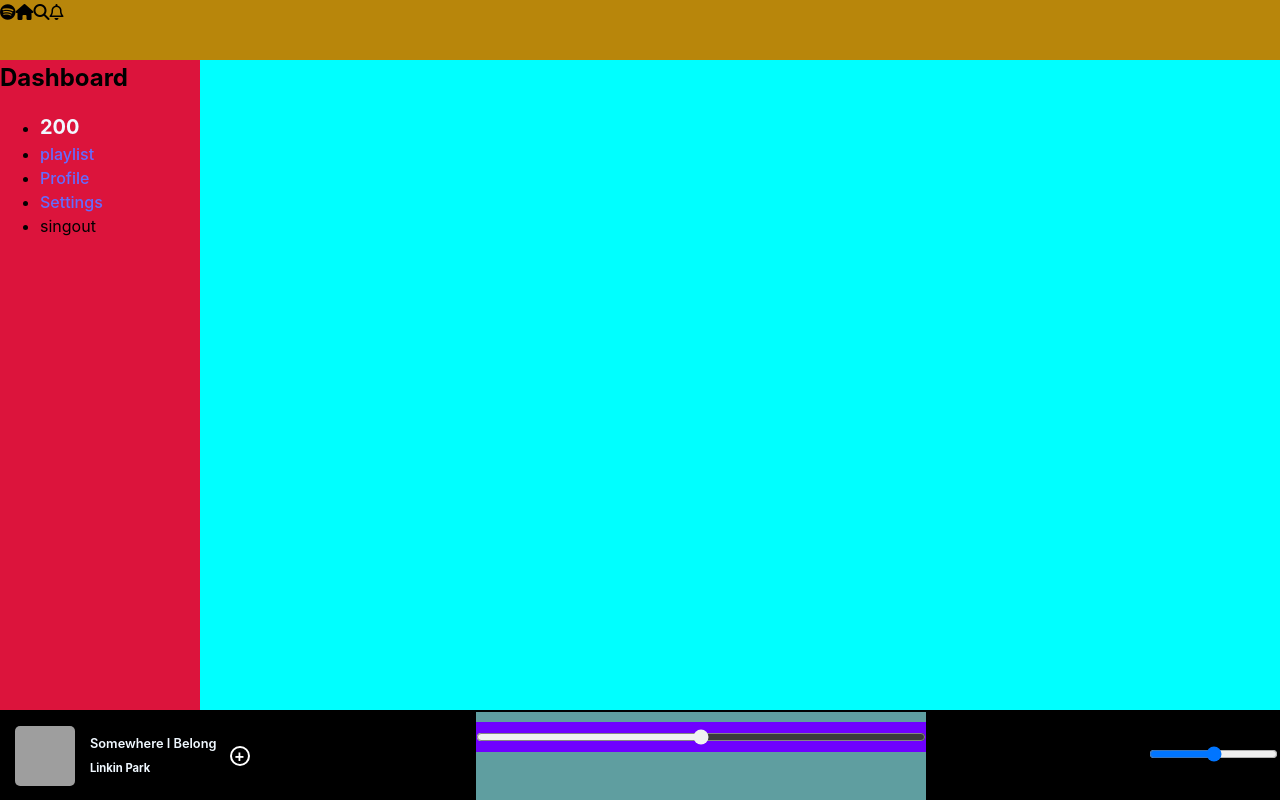
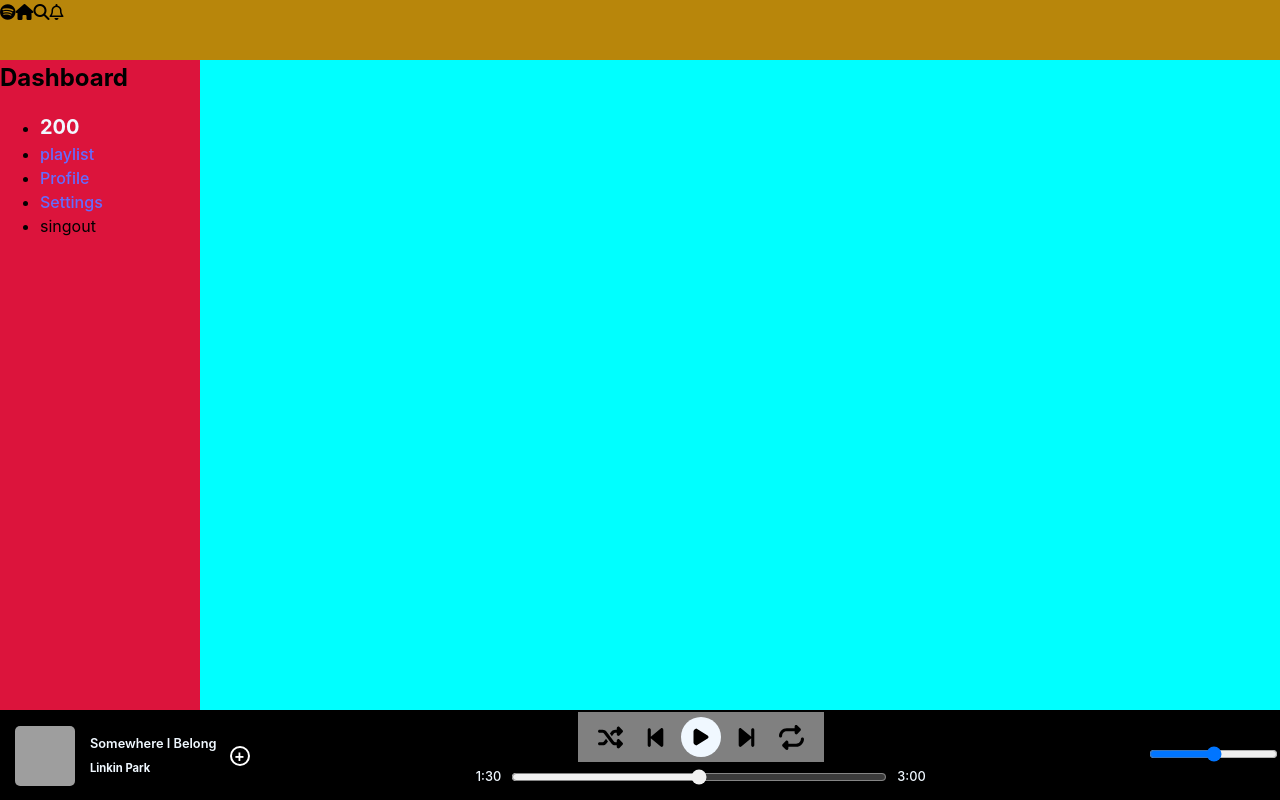
Before and after one commit to joshuaelliot/music-streaming, a React (Vite) app: page /login in a window 1280 px wide. Both pictures are taken after a click on the button "ingresar". Built offline with nearby package versions, Linux system fonts and the light colour scheme; grey boxes are pictures that could not be loaded; some icons are missing.

Commit message:
se agrega los botones del controler del reproductor y se les agrega sus estilos css

```diff
--- a/src/pages/dashboard/Dashboard.jsx
+++ b/src/pages/dashboard/Dashboard.jsx
@@ -1,8 +1,11 @@
 import { Outlet, Link, useNavigate } from "react-router-dom";
 import { useAuth } from "../../context/AuthContext";
 import { useState } from "react";
-import spoti from "../../assets/spoti.svg"
-import library from "../../assets/album.svg"
+import btnRandom from "../../assets/controler/shuffle-solid.svg"
+import btnBack from "../../assets/controler/backward-step-solid.svg"
+import btnNext from "../../assets/controler/forward-step-solid.svg"
+import btnRepeat from "../../assets/controler/repeat-solid.svg"
+import btnPlay from "../../assets/controler/play-solid.svg"
 import styleDashboard from "./style/dashboard.module.css"
 function Dashboard() {
 
@@ -38,10 +41,21 @@ function Dashboard() {
         </div>
         <div className={styleDashboard.playerControlerContainer}>
           <div className={styleDashboard.btnsControlerContainer}>
-
+            <img className={styleDashboard.btnsSecond}
+            src={btnRandom} alt="" />
+            <img className={styleDashboard.btnsSecond}
+            src={btnBack} alt="" />
+            <img className={styleDashboard.btnPrimary}
+            src={btnPlay} alt="" />
+            <img className={styleDashboard.btnsSecond}
+            src={btnNext} alt="" />
+            <img className={styleDashboard.btnsSecond}
+            src={btnRepeat} alt="" />
           </div>
         <div className={styleDashboard.inputContainer}>
+          <span>1:30</span>
         <input type="range" />
+        <span>3:00</span>
         </div>
         </div>
 
--- a/src/pages/dashboard/style/dashboard.module.css
+++ b/src/pages/dashboard/style/dashboard.module.css
@@ -62,7 +62,7 @@
 .playerControlerContainer{
     width: auto;
     height: 100%;
-    background-color: cadetblue;
+    background-color: transparent;
     display: flex;
     flex-direction: column;
     align-items: center;
@@ -70,8 +70,30 @@
 .btnsControlerContainer{
     width: auto;
     height: auto;
+    padding:  5px 10px;
+    margin: 0;
+    display: flex;
+    align-items: center;
+    background-color: gray;
+}
+.btnsControlerContainer > .btnsSecond{
+    width: 35px;
+    height: 35px;
     padding: 5px;
-    margin: 0;
+    margin: 0 5px;
+    box-sizing: border-box;
+    color: aliceblue;
+
+}
+.btnsControlerContainer > .btnPrimary{
+    width: 40px;
+    height: 40px;
+    margin: 0 3px;
+    padding: 10px;
+    border-radius: 50%;
+    background-color: aliceblue;
+    text-align: center;
+    box-sizing: border-box;
 }
 .portSongContainer {
     width: auto;
@@ -152,19 +174,22 @@
     padding: 0px 0px;
     margin: 0;
     padding: 0;
-    background-color: rgb(111, 0, 255);
+    background-color:transparent;
     box-sizing: border-box;
     display: flex;
-    flex-direction: column;
-    justify-content: start;
     align-items: center;
+
 }
 
+.inputContainer > span{
+    font-size: 0.8rem;
+    font-weight: 500;
+}
 .inputContainer>input[type="range"] {
 
     width: 100%;
     height: 100%;
-    margin: 0;
+    margin: 0 10px;
     padding: 0;
     border: none;
     outline: none;
@@ -175,7 +200,7 @@
 
 
 .inputContainer:hover {
-    background-color: rgb(91, 14, 143);
+    background-color: black;
 }
 
 .inputContainer:hover input[ type="range"] {
```
